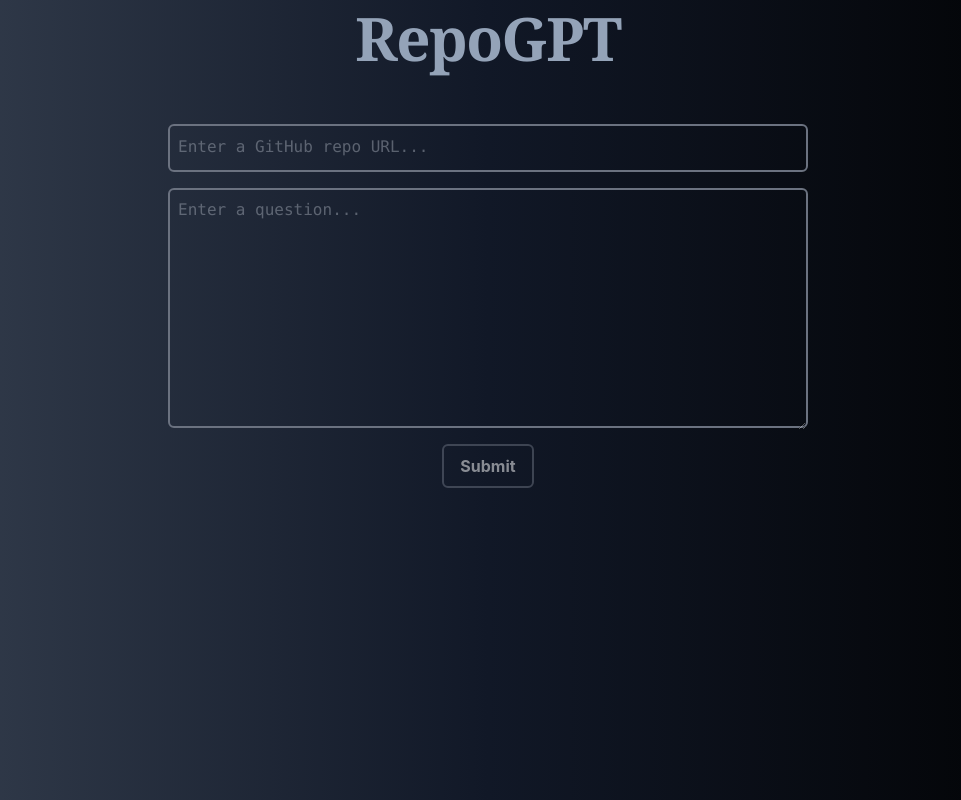
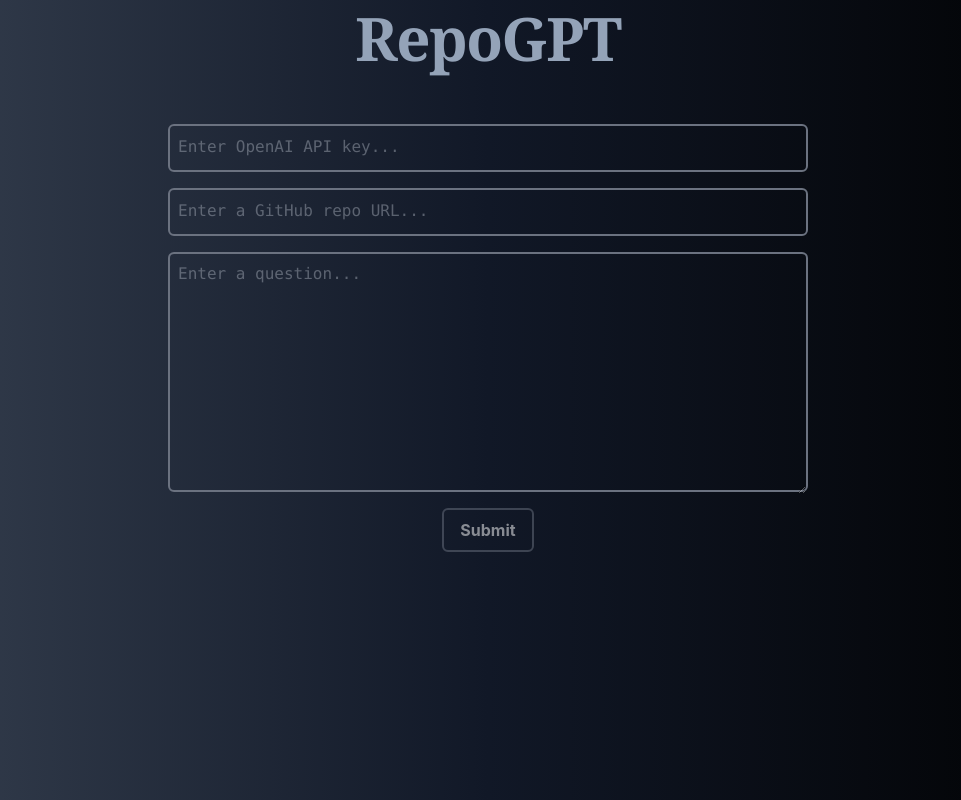
Before and after one commit to cyai/RepoGPT, a React (Create React App) app in the folder frontend/: page / in a window 1280 px wide. Shown: the whole page, without its empty margins (152-1113 px from the left). Built offline with nearby package versions, Linux system fonts and the light colour scheme.

Commit message:
feat: handle user openai api key

```diff
--- a/frontend/src/App.tsx
+++ b/frontend/src/App.tsx
@@ -10,6 +10,7 @@
     question: string;
     loading: boolean;
     isValidUrl?: boolean;
+    apiKey?: string;
 }
 
 class App extends React.Component<AppProps, AppState> {
@@ -19,6 +20,7 @@
         loading: false,
         apiResponse: "",
         isValidUrl: false,
+        apiKey: "",
     };
 
     handleInputChange = (event: React.ChangeEvent<HTMLInputElement>) => {
@@ -29,7 +31,7 @@
         this.setState({ repoUrl: url, isValidUrl });
     };
 
-    handelQuestion = (event: React.ChangeEvent<HTMLTextAreaElement>) => {
+    handleQuestion = (event: React.ChangeEvent<HTMLTextAreaElement>) => {
         const question = event.target.value;
         // console.log(question);
         this.setState({ question });
@@ -44,6 +46,7 @@
                 method: "POST",
                 headers: {
                     "Content-Type": "application/json",
+                    "Authorization": this.state.apiKey,
                 },
                 body: JSON.stringify({
                     url: this.state.repoUrl,
@@ -64,6 +67,11 @@
         }
     };
 
+    handleApiKeyChange = (event: React.ChangeEvent<HTMLInputElement>) => {
+        const apiKey = event.target.value;
+        this.setState({ apiKey });
+    };
+
     render() {
         return (
             <div className="App bg-gradient-to-r from-gray-700 via-gray-900 to-black min-h-screen">
@@ -73,9 +81,10 @@
                         repoUrl={this.state.repoUrl}
                         handleInputChange={this.handleInputChange}
                         isValidUrl={this.state.isValidUrl}
-                        // handleSubmit={this.handleSubmit}
                         question={this.state.question}
-                        handelQuestion={this.handelQuestion}
+                        handleQuestion={this.handleQuestion}
+                        apiKey={this.state.apiKey}
+                        handleApiKeyChange={this.handleApiKeyChange}
                     />
                 </div>
                 <div>
--- a/frontend/src/components/chatBox.tsx
+++ b/frontend/src/components/chatBox.tsx
@@ -4,16 +4,29 @@
 interface RepoURLBoxProps {
     repoUrl: string;
     handleInputChange: (event: ChangeEvent<HTMLInputElement>) => void;
-    handelQuestion: (event: ChangeEvent<HTMLTextAreaElement>) => void;
-    // handleSubmit: (event: React.MouseEvent<HTMLButtonElement>) => void;
+    handleQuestion: (event: ChangeEvent<HTMLTextAreaElement>) => void;
+    handleApiKeyChange: (event: ChangeEvent<HTMLInputElement>) => void;
     isValidUrl: boolean;
     question: string;
+    apiKey: string;
 }
 
 class RepoURLBox extends React.Component<RepoURLBoxProps> {
     render() {
         return (
             <>
+                <div className="box-border h-12 w-1/2 border-2 border-gray-500 rounded-md">
+                    <input
+                        className="h-10 w-full opacity-50 bg-transparent p-2 text-white font-mono align-middle"
+                        type="text"
+                        placeholder="Enter OpenAI API key..."
+                        value={this.props.apiKey || ""}
+                        onChange={(event) =>
+                            this.props.handleApiKeyChange(event)
+                        }
+                    />
+                </div>
+
                 <div className="box-border h-12 w-1/2 border-2 border-gray-500 rounded-md">
                     <input
                         className="h-10 w-full opacity-50 bg-transparent p-2 text-white font-mono align-middle"
@@ -33,7 +46,7 @@
                         placeholder="Enter a question..."
                         value={this.props.question || ""}
                         onChange={(event: ChangeEvent<HTMLTextAreaElement>) =>
-                            this.props.handelQuestion(event)
+                            this.props.handleQuestion(event)
                         }
                     ></textarea>
                 </div>
```
Also changed, not shown: 2 other files (tests, documents, lock files or other folders).
